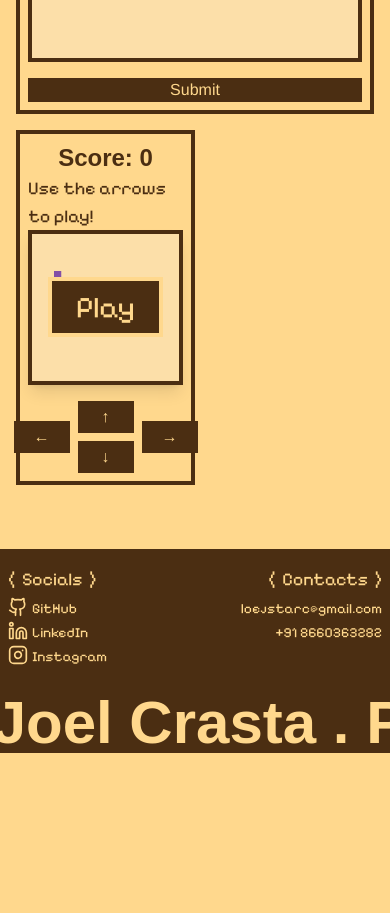
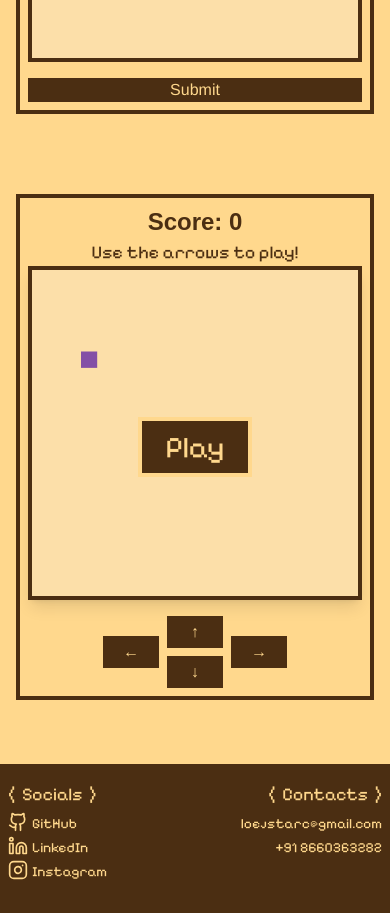
Before and after one commit to JoelVCrasta/portfolio, a Next.js app: page / in a window 390 px wide. Shown: the part 2480-3393 px from the top of the page. Before the commit the page ends 3233 px from the top, so only its background shows below. Built offline with nearby package versions, Linux system fonts and the light colour scheme; a web font is replaced by a local one.

Commit message:
fixed issue in mobile

```diff
--- a/components/SnakeGame.tsx
+++ b/components/SnakeGame.tsx
@@ -23,6 +23,17 @@ export default function SnakeGame() {
   const [score, setScore] = useState<number>(0)
   const [gameOver, setGameOver] = useState<boolean>(false)
   const [started, setStarted] = useState<boolean>(false)
+  const [isMobile, setIsMobile] = useState<boolean>(false)
+
+  useEffect(() => {
+    const handleResize = () => {
+      setIsMobile(window.innerWidth < 768)
+    }
+
+    handleResize()
+    window.addEventListener("resize", handleResize)
+    return () => window.removeEventListener("resize", handleResize)
+  }, [])
 
   useEffect(() => {
     const canvas = canvasRef.current
@@ -76,7 +87,8 @@ export default function SnakeGame() {
   useEffect(() => {
     if (!started || gameOver) return
 
-    const interval = setInterval(() => {
+    const interval = setInterval(
+      () => {
         setSnake((prevSnake) => {
           const newHead = {
             x: prevSnake[0].x + dir.x,
@@ -111,7 +123,9 @@ export default function SnakeGame() {
 
           return newSnake
         })
-    }, 140)
+      },
+      isMobile ? 200 : 140
+    )
 
     return () => clearInterval(interval)
   }, [dir, food, gameOver, started])
@@ -144,7 +158,7 @@ export default function SnakeGame() {
   }
 
   return (
-    <div className="flex flex-col items-center justify-center p-2 md:p-5 border-4 lg:w-5/12 w-1/2">
+    <div className="flex flex-col items-center justify-center p-2 md:p-5 border-4 lg:w-5/12 md:w-1/2 mt-16 md:mt-0">
       <div className="flex flex-col lg:flex-row lg:justify-between items-center w-full">
         <p className="text-2xl lg:text-2xl font-voxel font-bold">
           Score: {score}
@@ -197,6 +211,7 @@ export default function SnakeGame() {
       )}
 
       {/* Mobile controls */}
+      {isMobile && (
         <div className="mt-4 flex items-center gap-2 lg:hidden">
           <button
             onClick={() => handleTouchDir("left")}
@@ -228,6 +243,7 @@ export default function SnakeGame() {
             →
           </button>
         </div>
+      )}
     </div>
   )
 }
```
Lines whose indentation alone changed are shown as unchanged.
